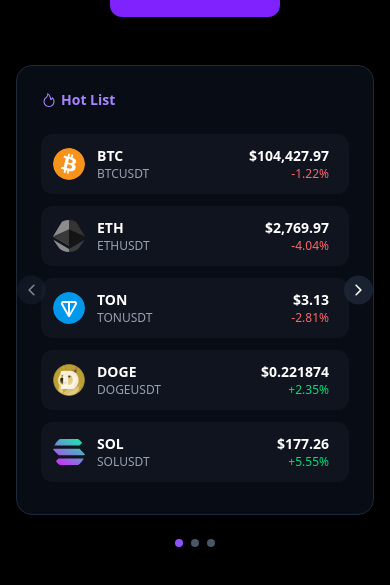
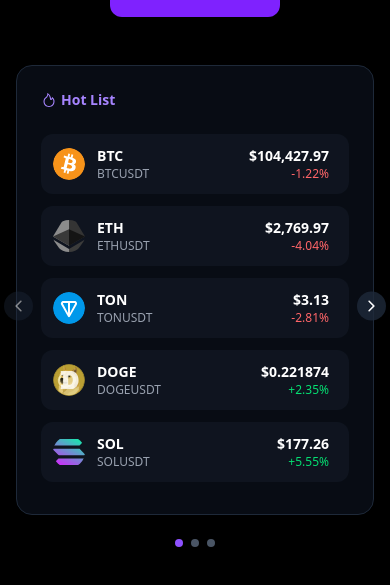
Before and after one commit to alirza-gz/opportunities-frontend-challange, a React (Vite) app: page / in a window 390 px wide. Shown: the part 1205-1790 px from the top of the page. Built offline with nearby package versions, Linux system fonts and the light colour scheme.

Commit message:
update Mobile Slider

```diff
--- a/components/MobileSlider.jsx
+++ b/components/MobileSlider.jsx
@@ -3,7 +3,6 @@ import { generateMockData, updateMarketData } from "../lib/market-data";
 import { MarketItem } from "./MarketItem";
 import { IoIosArrowBack, IoIosArrowForward } from "react-icons/io";
 import { CATEGORIES } from "../lib/data";
-
 
 export function MobileSlider({ isInView }) {
   const [currentSlide, setCurrentSlide] = useState(0);
@@ -16,7 +15,6 @@ export function MobileSlider({ isInView }) {
   const [touchEnd, setTouchEnd] = useState(null);
   const sliderRef = useRef(null);
 
-  // Minimum swipe distance (in px)
   const minSwipeDistance = 50;
 
   useEffect(() => {
@@ -83,7 +81,7 @@ export function MobileSlider({ isInView }) {
   };
 
   return (
-    <div className="w-full max-w-full">
+    <div className="w-full max-w-full relative">
       {/* Slider Container */}
       <div
         ref={sliderRef}
@@ -105,7 +103,7 @@ export function MobileSlider({ isInView }) {
             }`}
           >
             <div className="flex items-center gap-x-1 mb-6 text-violet-400">
-              <span >{category.icon}</span>
+              <span>{category.icon}</span>
               <h3 className="text-sm font-semibold">
                 {category.title}
               </h3>
@@ -127,11 +125,12 @@ export function MobileSlider({ isInView }) {
             </div>
           </div>
         ))}
+      </div>
 
       {/* Navigation Arrows */}
       <button
         onClick={prevSlide}
-          className={`absolute left-0 top-1/2 -translate-y-1/2 bg-gray-800/80 hover:bg-gray-700/80 text-white p-1.5 rounded-full transition-colors duration-200 z-20 ${
+        className={`absolute -left-3 top-1/2 -translate-y-1/2 bg-gray-800/80 hover:bg-gray-700/80 text-white p-1.5 rounded-full transition-colors duration-200 z-20 ${
           currentSlide === 0 ? "opacity-50 cursor-not-allowed" : "opacity-100"
         }`}
         disabled={currentSlide === 0}
@@ -142,7 +141,7 @@ export function MobileSlider({ isInView }) {
 
       <button
         onClick={nextSlide}
-          className={`absolute right-0 top-1/2 -translate-y-1/2 bg-gray-800/80 hover:bg-gray-700/80 text-white p-1.5 rounded-full transition-colors duration-200 z-20 ${
+        className={`absolute -right-3 top-1/2 -translate-y-1/2 bg-gray-800/80 hover:bg-gray-700/80 text-white p-1.5 rounded-full transition-colors duration-200 z-20 ${
           currentSlide === CATEGORIES.length - 1
             ? "opacity-50 cursor-not-allowed"
             : "opacity-100"
@@ -152,7 +151,6 @@ export function MobileSlider({ isInView }) {
       >
         <IoIosArrowForward size={17}/>
       </button>
-      </div>
 
       {/* Dots Indicator */}
       <div className="flex justify-center gap-2 mt-6">
```
Lines whose indentation alone changed are shown as unchanged.
